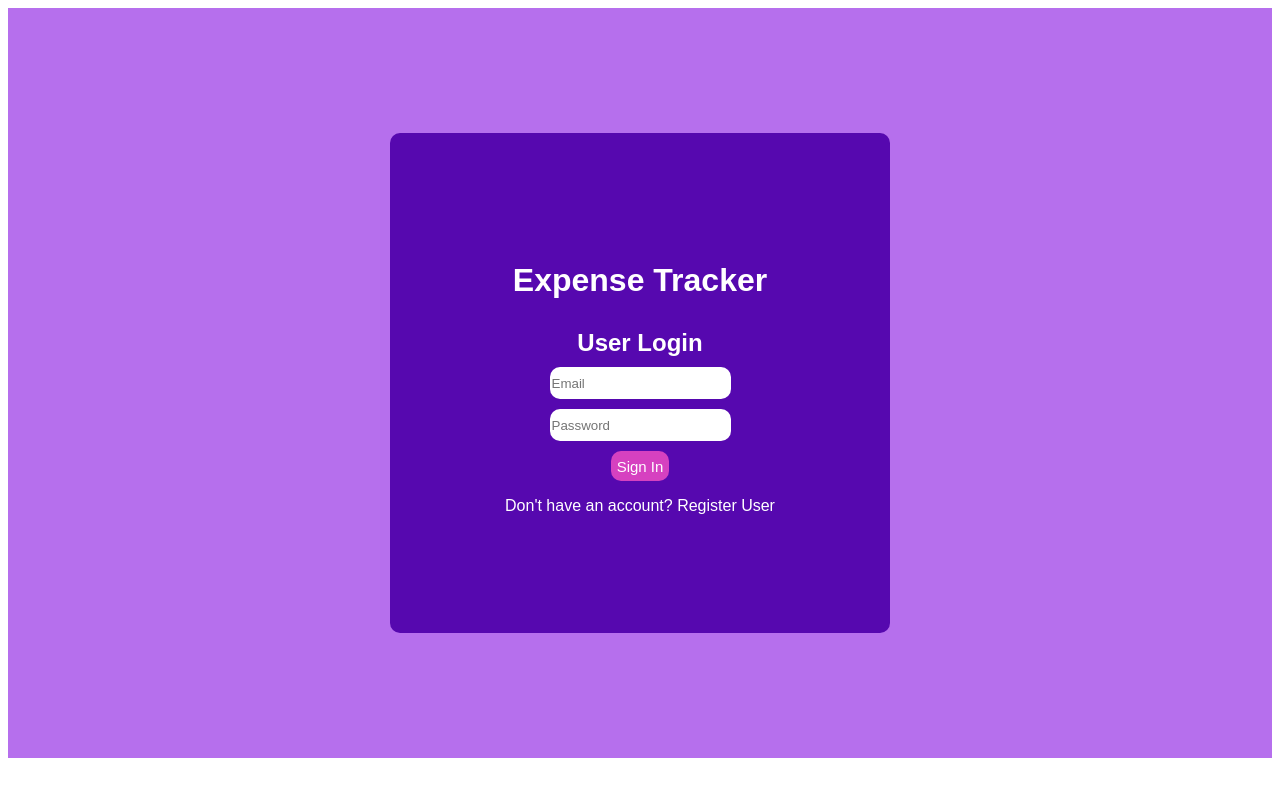
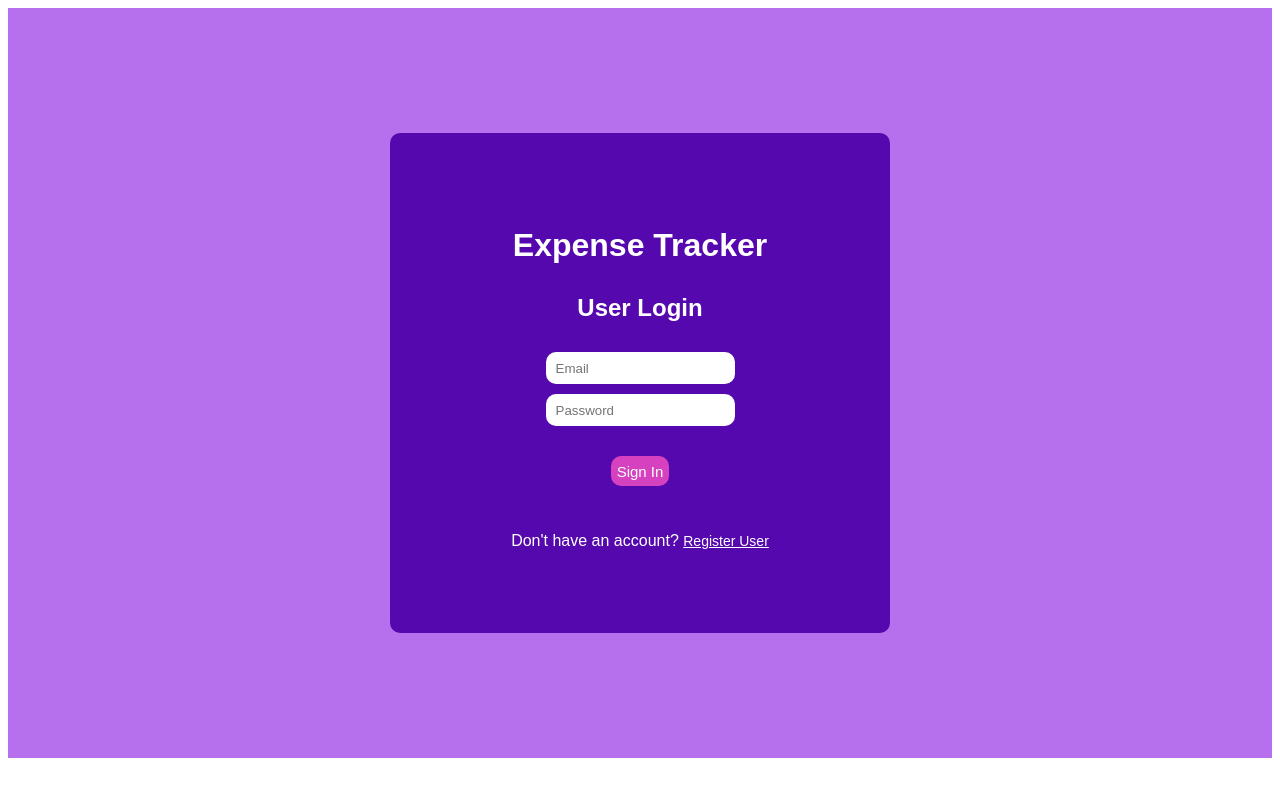
Before and after one commit to pmx404/react-expense-tracker, a React (Create React App) app: page /login in a window 1280 px wide. Shown: the top 796 px of the page. Built offline with nearby package versions, Linux system fonts and the light colour scheme.

Commit message:
logout functionality done

```diff
--- a/src/App.js
+++ b/src/App.js
@@ -1,16 +1,15 @@
 import React from 'react';
 import { BrowserRouter as Router, Routes, Route } from 'react-router-dom';
-import Register from './components/Register';
 import Login from './components/Login';
 import Dashboard from './components/Dashboard';
 import PrivateRoute from './components/PrivateRoute';
+import Logout from './components/Logout';
 
 const App = () => {
     return (
         <Router>
             <Routes>
-                <Route path="/register" element={<Register />} />
-                <Route path="/login" element={<Login />} />
+                <Route index path="/login" element={<Login />} />
                 <Route
                     path="/dashboard"
                     element={
@@ -19,6 +18,7 @@ const App = () => {
                         </PrivateRoute>
                     }
                 />
+                <Route path='/logout' element={<Logout />} />
             </Routes>
         </Router>
     );
--- a/src/components/Login.js
+++ b/src/components/Login.js
@@ -11,6 +11,7 @@ const AuthComponent = () => {
     const [password, setPassword] = useState('');
     const navigate = useNavigate()
     const [error, setError] = useState('');
+    const [userName, setUserName] = useState('')
 
     // Function to handle user sign-in
     const handleSignIn = async () => {
@@ -18,6 +19,7 @@ const AuthComponent = () => {
         try {
             await signInWithEmailAndPassword(auth, email, password);
             localStorage.setItem('authToken', 'true');
+            localStorage.setItem('token', auth.currentUser.accessToken);
             navigate('/dashboard'); // Redirect to dashboard after login
         } catch (err) {
             setError(err.message);
@@ -30,6 +32,7 @@ const AuthComponent = () => {
 
         try {
             await createUserWithEmailAndPassword(auth, email, password);
+            localStorage.setItem('userName', userName);
             alert("Sign-up successful!");
         } catch (err) {
             setError(err.message);
@@ -59,7 +62,7 @@ const AuthComponent = () => {
                     <button className='login-btn' onClick={handleSignIn}>Sign In</button>
                     <p className='heading-text'>
                         Don't have an account?{' '}
-                        <span onClick={() => setIsLogin(false)}>Register User</span>
+                        <button className='disclaimer' onClick={() => setIsLogin(false)}>Register User</button>
                         {error && <p>{error}</p>}
                     </p>
                 </div>
@@ -67,6 +70,15 @@ const AuthComponent = () => {
                 <div id="signup-form" className='login-container'>
                     <h1 className='heading-text'>Expense Tracker</h1>
                     <h2 className='heading-text'>Register User</h2>
+
+                    <input className='userName-field'
+                        type="text"
+                        placeholder="Username"
+                        value={userName}
+                        onChange={(e) => setUserName(e.target.value)}
+                        required
+                    />
+
                     <input className='email-field'
                         type="text"
                         placeholder="Email"
@@ -84,7 +96,7 @@ const AuthComponent = () => {
                     <button className='login-btn' onClick={handleSignUp}>Sign Up</button>
                     <p className='heading-text' >
                         Already have an account?{' '}
-                        <span onClick={() => setIsLogin(true)}>Sign In</span>
+                        <button className='disclaimer' onClick={() => setIsLogin(true)}>Sign In</button>
                     </p>
                 </div>
             )}
--- /dev/null
+++ b/src/components/Logout.js
@@ -0,0 +1,23 @@
+import React from 'react';
+import { useNavigate } from 'react-router-dom'; // Assuming you're using react-router for navigation
+
+const Logout = () => {
+    const history = useNavigate();
+
+    const handleLogout = () => {
+        // Remove user authentication details from local storage or context
+        localStorage.removeItem('authToken'); // Example for removing a token
+        // You can also clear user state from a context or global state if using Redux or context API
+
+        // Redirect to the login page or home page
+        history('/login'); // Change the path as needed
+    };
+
+    return (
+        <div>
+            <button onClick={handleLogout}>Logout</button>
+        </div>
+    );
+};
+
+export default Logout;
--- a/src/styles/Login.css
+++ b/src/styles/Login.css
@@ -35,15 +35,18 @@ body {
 .email-field {
   height: 30px;
   margin-bottom: 10px;
+  margin-top: 20px;
   border-radius: 10px;
   border: none;
+  padding-left: 10px;
 }
 
 .password-field {
-  margin-bottom: 10px;
+  margin-bottom: 30px;
   height: 30px;
   border-radius: 10px;
   border: none;
+  padding-left: 10px;
 }
 
 .login-btn {
@@ -53,4 +56,24 @@ body {
   border-radius: 10px;
   height: 30px;
   border: none;
+  margin-bottom: 30px;
 }
+
+.disclaimer {
+  background: none;
+  border: none;
+  text-decoration: underline;
+  color: white;
+  cursor: pointer;
+  padding: 0px;
+  font-size: 14px;
+}
+
+.userName-field {
+  height: 30px;
+  margin-bottom: 0px;
+  margin-top: 20px;
+  border-radius: 10px;
+  border: none;
+  padding-left: 10px;
+}
```
